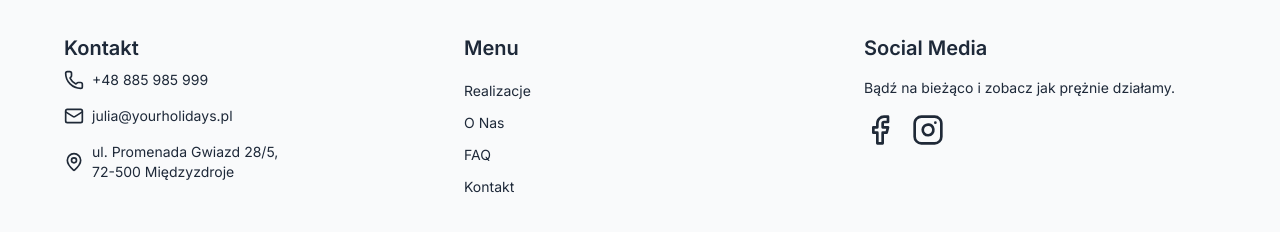
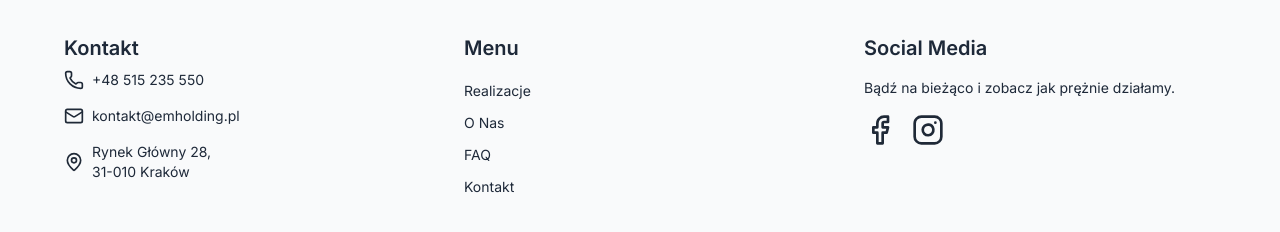
Before and after one commit to karol-wojak/real_estate_website, a React (Vite) app: page / in a window 1280 px wide. Shown: the part 5723-5955 px from the top of the page. Built offline with nearby package versions, Linux system fonts and the light colour scheme.

Commit message:
Update Footer component: modify contact information layout and enhance accessibility with clickable links

```diff
--- a/src/components/Footer.jsx
+++ b/src/components/Footer.jsx
@@ -27,8 +27,6 @@ const Footer = () => {
 
     return (
         <footer className="bg-gray-50 text-gray-800 py-12 px-6 md:px-10">
-            {/* CHANGED: grid-cols-2 to grid-cols-1 for mobile, added sm:grid-cols-2 for tablets,
-                       and kept md:grid-cols-3 for larger screens. */}
             <div className="max-w-6xl mx-auto grid grid-cols-1 sm:grid-cols-2 md:grid-cols-3 gap-8 md:gap-12">
                 {/* Column 1: Kontakt Information */}
                 <div className="flex flex-col items-start text-left space-y-4">
@@ -36,16 +34,18 @@ const Footer = () => {
                     <h3 className="text-base sm:text-lg md:text-xl font-semibold mb-2 text-gray-800">Kontakt</h3>
                     {/* CHANGED: p font size to text-sm for all contact info */}
                     <p className="flex items-center space-x-2 text-sm text-gray-800">
-                        <Phone className="w-4 h-4 sm:w-5 sm:h-5" color={iconDarkGrayColor} /> {/* Reduced icon size for mobile */}
-                        <span>+48 885 985 999</span>
+                        <Phone className="w-4 h-4 sm:w-5 sm:h-5" color={iconDarkGrayColor} />
+                        <a href="tel:+48515235550" className="hover:underline focus:underline outline-none">+48 515 235 550</a>
                     </p>
                     <p className="flex items-center space-x-2 text-sm text-gray-800">
-                        <Mail className="w-4 h-4 sm:w-5 sm:h-5" color={iconDarkGrayColor} /> {/* Reduced icon size for mobile */}
-                        <span>julia@yourholidays.pl</span>
+                        <Mail className="w-4 h-4 sm:w-5 sm:h-5" color={iconDarkGrayColor} />
+                        <a href="mailto:kontakt@emholding.pl" className="hover:underline focus:underline outline-none">kontakt@emholding.pl</a>
                     </p>
                     <p className="flex items-center space-x-2 text-sm text-gray-800">
-                        <MapPin className="w-4 h-4 sm:w-5 sm:h-5" color={iconDarkGrayColor} /> {/* Reduced icon size for mobile */}
-                        <span>ul. Promenada Gwiazd 28/5,<br/>72-500 Międzyzdroje</span>
+                        <MapPin className="w-4 h-4 sm:w-5 sm:h-5" color={iconDarkGrayColor} />
+                        <a href="https://maps.google.com/?q=Rynek+Główny+28,+31-010+Kraków" target="_blank" rel="noopener noreferrer" className="hover:underline focus:underline outline-none">
+                            Rynek Główny 28,<br/>31-010 Kraków
+                        </a>
                     </p>
                 </div>
 
```
